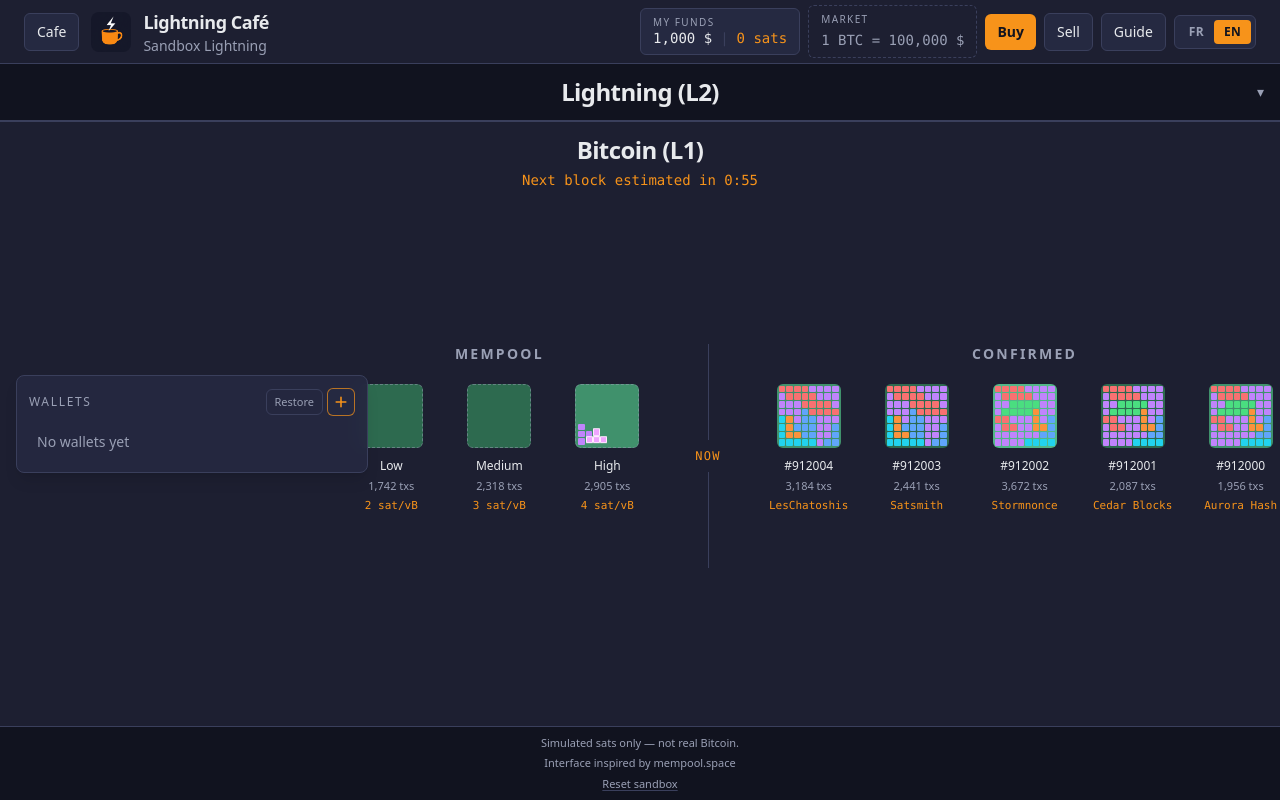
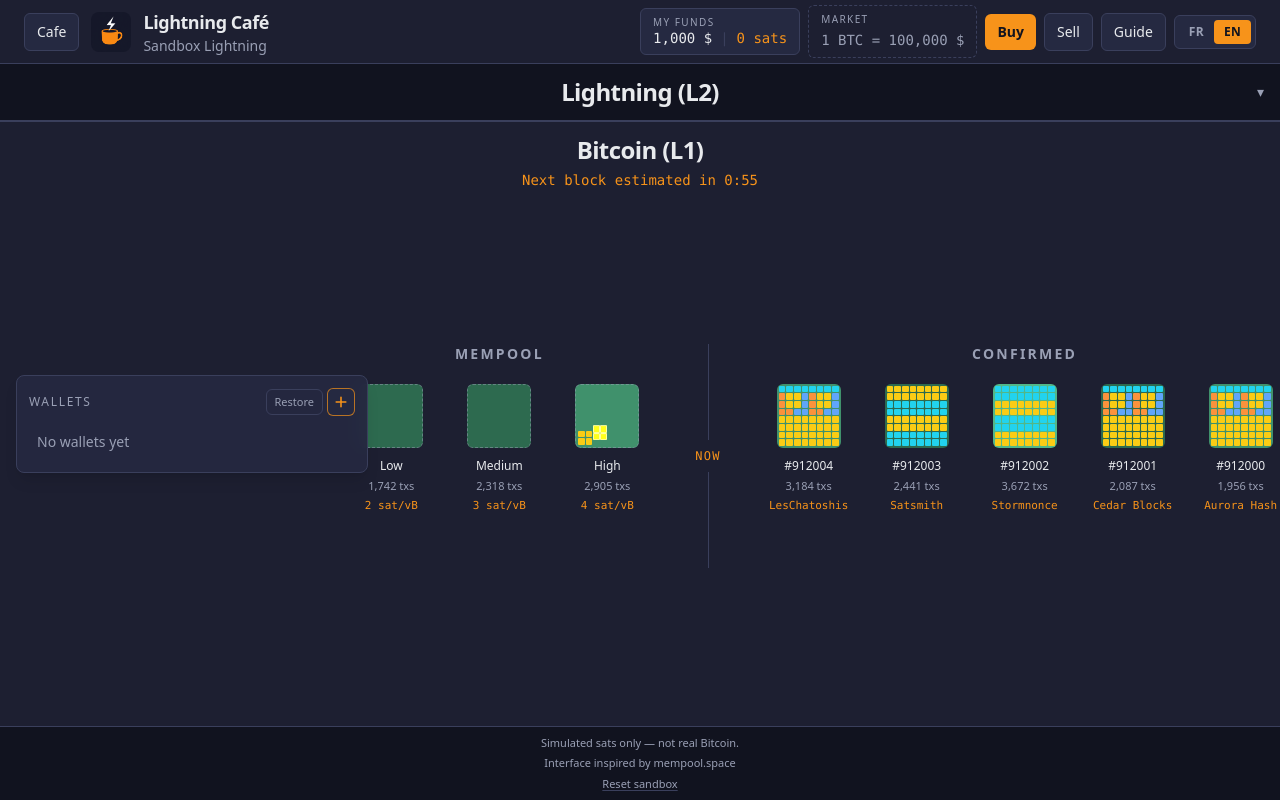
Before and after one commit to g1llez/lightning-cafe, a React (Vite) app: page / in a window 1280 px wide. Built offline with nearby package versions, Linux system fonts and the light colour scheme.

Commit message:
Replay tetris as gravity scenarios so pieces never fall through each other.

```diff
--- a/src/components/BlockTetris.tsx
+++ b/src/components/BlockTetris.tsx
@@ -4,9 +4,9 @@ import {
   tetrisPlan,
   tetrisSnapshot,
   TETRIS_COLS,
-  TETRIS_DROP_GAP,
   TETRIS_DROP_SHARE,
   TETRIS_ROWS,
+  TETRIS_SPAWN_Y,
   type TetrisCell,
   type TetrisFalling,
   type TetrisPiece,
@@ -30,16 +30,15 @@ function cellStyle(cell: TetrisCell | Pick<TetrisFalling, 'color' | 'kind'>, fal
   return {
     className: falling ? 'brightness-125' : '',
     style: {
-      backgroundColor: tetrisCellFill(cell, falling),
+      backgroundColor: tetrisCellFill(cell),
       boxShadow: falling ? 'inset 0 0 0 1px rgba(255,255,255,0.45)' : undefined,
     },
   }
 }
 
 /**
- * Live packing: a smooth clock picks the piece index; each new piece gets a
- * full CSS drop from above the well (not a per-frame React top=). Confirmed
- * tiles pass interval=0 and render frozen.
+ * Live packing: clock picks the step; each piece CSS-falls from spawn onto its
+ * gravity seat (path stays clear of already-landed tiles).
  */
 export function BlockTetris({ seed, fill, txCount, minePieces, interval }: BlockTetrisProps) {
   const fillRef = useRef(fill)
@@ -99,7 +98,7 @@ function CssFallingPiece({ piece, dropMs }: { piece: TetrisPiece; dropMs: number
   const layerRef = useRef<HTMLDivElement>(null)
   const width = 100 / TETRIS_COLS
   const height = 100 / TETRIS_ROWS
-  const fromPercent = (-TETRIS_DROP_GAP / TETRIS_ROWS) * 100
+  const fromPercent = ((TETRIS_SPAWN_Y - piece.landY) / TETRIS_ROWS) * 100
   const look = cellStyle(piece, true)
 
   useEffect(() => {
--- a/src/simulation/tetris.ts
+++ b/src/simulation/tetris.ts
@@ -2,10 +2,10 @@ import { seededRandom } from './chain'
 
 export const TETRIS_COLS = 8
 export const TETRIS_ROWS = 8
-/** Short hop onto the seat — long falls ghost through already-landed tiles. */
-export const TETRIS_DROP_GAP = 1.5
+/** Spawn this many rows above the well; gravity keeps the path clear of landed tiles. */
+export const TETRIS_SPAWN_Y = -2
 /** First slice of each piece's time slot is the fall; the rest is a pause. */
-export const TETRIS_DROP_SHARE = 0.55
+export const TETRIS_DROP_SHARE = 0.5
 
 /** Classic tetromino palette (hex for inline styles). */
 export const TETRIS_PALETTE = {
@@ -21,12 +21,7 @@ export const TETRIS_PALETTE = {
 
 export type TetrisColor = keyof typeof TETRIS_PALETTE
 export type TetrisKind = 'npc' | 'mine'
-
-export type TetrisPaint = {
-  color: Exclude<TetrisColor, 'mine'>
-  kind: TetrisKind
-}
-
+export type TetrisPaint = { color: Exclude<TetrisColor, 'mine'>; kind: TetrisKind }
 export type TetrisCell = TetrisPaint | null
 
 export type TetrisPiece = {
@@ -45,130 +40,249 @@ export type TetrisFalling = {
   color: Exclude<TetrisColor, 'mine'>
 }
 
-type Raw = Omit<TetrisPiece, "kind">
+type ShapeName = 'O' | 'I_H' | 'I_V' | 'T_U' | 'T_D' | 'L' | 'J' | 'S' | 'Z'
+
+type Shape = { color: Exclude<TetrisColor, 'mine'>; cells: [number, number][] }
+
+/** Add a scenario: ordered drops `{ shape, x }`. landY is computed by gravity. */
+type Step = { shape: ShapeName; x: number }
+
+const SHAPES: Record<ShapeName, Shape> = {
+  O: {
+    color: 'yellow',
+    cells: [
+      [0, 0],
+      [1, 0],
+      [0, 1],
+      [1, 1],
+    ],
+  },
+  I_H: {
+    color: 'cyan',
+    cells: [
+      [0, 0],
+      [1, 0],
+      [2, 0],
+      [3, 0],
+    ],
+  },
+  I_V: {
+    color: 'cyan',
+    cells: [
+      [0, 0],
+      [0, 1],
+      [0, 2],
+      [0, 3],
+    ],
+  },
+  T_U: {
+    color: 'purple',
+    cells: [
+      [0, 0],
+      [1, 0],
+      [2, 0],
+      [1, 1],
+    ],
+  },
+  T_D: {
+    color: 'purple',
+    cells: [
+      [1, 0],
+      [0, 1],
+      [1, 1],
+      [2, 1],
+    ],
+  },
+  L: {
+    color: 'orange',
+    cells: [
+      [0, 0],
+      [0, 1],
+      [0, 2],
+      [1, 2],
+    ],
+  },
+  J: {
+    color: 'blue',
+    cells: [
+      [1, 0],
+      [1, 1],
+      [1, 2],
+      [0, 2],
+    ],
+  },
+  S: {
+    color: 'green',
+    cells: [
+      [1, 0],
+      [2, 0],
+      [0, 1],
+      [1, 1],
+    ],
+  },
+  Z: {
+    color: 'red',
+    cells: [
+      [0, 0],
+      [1, 0],
+      [1, 1],
+      [2, 1],
+    ],
+  },
+}
+
+/**
+ * Scenarios = drop scripts. Easy to edit: append `{ shape, x }` steps.
+ * Gravity picks landY so a piece never falls through another.
+ */
+const SCENARIOS: Step[][] = [
+  // zipper — O bands + I rows
+  [
+    { shape: 'O', x: 0 },
+    { shape: 'O', x: 2 },
+    { shape: 'O', x: 4 },
+    { shape: 'O', x: 6 },
+    { shape: 'I_H', x: 0 },
+    { shape: 'I_H', x: 4 },
+    { shape: 'I_H', x: 0 },
+    { shape: 'I_H', x: 4 },
+    { shape: 'O', x: 0 },
+    { shape: 'O', x: 2 },
+    { shape: 'O', x: 4 },
+    { shape: 'O', x: 6 },
+    { shape: 'I_H', x: 0 },
+    { shape: 'I_H', x: 4 },
+    { shape: 'I_H', x: 0 },
+    { shape: 'I_H', x: 4 },
+  ],
+  // reverse zipper — I first, then O
+  [
+    { shape: 'I_H', x: 0 },
+    { shape: 'I_H', x: 4 },
+    { shape: 'I_H', x: 0 },
+    { shape: 'I_H', x: 4 },
+    { shape: 'O', x: 0 },
+    { shape: 'O', x: 2 },
+    { shape: 'O', x: 4 },
+    { shape: 'O', x: 6 },
+    { shape: 'I_H', x: 0 },
+    { shape: 'I_H', x: 4 },
+    { shape: 'I_H', x: 0 },
+    { shape: 'I_H', x: 4 },
+    { shape: 'O', x: 0 },
+    { shape: 'O', x: 2 },
+    { shape: 'O', x: 4 },
+    { shape: 'O', x: 6 },
+  ],
+  // boots — O pad, L/J feet, plug holes, cap with I
+  [
+    { shape: 'O', x: 0 },
+    { shape: 'O', x: 2 },
+    { shape: 'O', x: 4 },
+    { shape: 'O', x: 6 },
+    { shape: 'O', x: 0 },
+    { shape: 'O', x: 2 },
+    { shape: 'O', x: 4 },
+    { shape: 'O', x: 6 },
+    { shape: 'L', x: 0 },
+    { shape: 'J', x: 2 },
+    { shape: 'L', x: 4 },
+    { shape: 'J', x: 6 },
+    { shape: 'O', x: 1 },
+    { shape: 'O', x: 5 },
+    { shape: 'I_H', x: 0 },
+    { shape: 'I_H', x: 4 },
+  ],
+  // boots from the floor up
+  [
+    { shape: 'L', x: 0 },
+    { shape: 'J', x: 2 },
+    { shape: 'L', x: 4 },
+    { shape: 'J', x: 6 },
+    { shape: 'O', x: 1 },
+    { shape: 'O', x: 5 },
+    { shape: 'I_H', x: 0 },
+    { shape: 'I_H', x: 4 },
+    { shape: 'O', x: 0 },
+    { shape: 'O', x: 2 },
+    { shape: 'O', x: 4 },
+    { shape: 'O', x: 6 },
+    { shape: 'O', x: 0 },
+    { shape: 'O', x: 2 },
+    { shape: 'O', x: 4 },
+    { shape: 'O', x: 6 },
+  ],
+]
+
+function emptyOcc(): boolean[][] {
+  return Array.from({ length: TETRIS_ROWS }, () => Array.from({ length: TETRIS_COLS }, () => false))
+}
 
 function emptyGrid(): TetrisCell[][] {
   return Array.from({ length: TETRIS_ROWS }, () => Array.from({ length: TETRIS_COLS }, () => null))
 }
 
-/** Pre-packed mixed wells — never all-O or all-I. */
-const MIXED_WELLS: Raw[][] = [
-  [
-    { color: "red", x: 0, landY: 0, cells: [[0,0],[1,0],[1,1],[2,1]] },
-    { color: "red", x: 2, landY: 0, cells: [[0,0],[1,0],[1,1],[2,1]] },
-    { color: "purple", x: 4, landY: 0, cells: [[0,0],[1,0],[2,0],[1,1]] },
-    { color: "purple", x: 6, landY: 0, cells: [[1,0],[0,1],[1,1],[1,2]] },
-    { color: "purple", x: 0, landY: 1, cells: [[0,0],[0,1],[1,1],[0,2]] },
-    { color: "green", x: 1, landY: 2, cells: [[1,0],[2,0],[0,1],[1,1]] },
-    { color: "green", x: 3, landY: 2, cells: [[1,0],[2,0],[0,1],[1,1]] },
-    { color: "purple", x: 6, landY: 2, cells: [[0,0],[0,1],[1,1],[0,2]] },
-    { color: "orange", x: 5, landY: 3, cells: [[0,0],[0,1],[0,2],[1,2]] },
-    { color: "red", x: 0, landY: 4, cells: [[0,0],[1,0],[1,1],[2,1]] },
-    { color: "purple", x: 2, landY: 4, cells: [[0,0],[1,0],[2,0],[1,1]] },
-    { color: "blue", x: 6, landY: 4, cells: [[1,0],[1,1],[1,2],[0,2]] },
-    { color: "purple", x: 0, landY: 5, cells: [[0,0],[0,1],[1,1],[0,2]] },
-    { color: "purple", x: 3, landY: 5, cells: [[1,0],[0,1],[1,1],[2,1]] },
-    { color: "purple", x: 1, landY: 6, cells: [[1,0],[0,1],[1,1],[2,1]] },
-    { color: "cyan", x: 4, landY: 7, cells: [[0,0],[1,0],[2,0],[3,0]] },
-  ],
-  [
-    { color: "red", x: 0, landY: 0, cells: [[0,0],[1,0],[1,1],[2,1]] },
-    { color: "red", x: 2, landY: 0, cells: [[0,0],[1,0],[1,1],[2,1]] },
-    { color: "purple", x: 4, landY: 0, cells: [[0,0],[1,0],[2,0],[1,1]] },
-    { color: "purple", x: 6, landY: 0, cells: [[1,0],[0,1],[1,1],[1,2]] },
-    { color: "purple", x: 0, landY: 1, cells: [[0,0],[0,1],[1,1],[0,2]] },
-    { color: "purple", x: 1, landY: 2, cells: [[1,0],[0,1],[1,1],[1,2]] },
-    { color: "red", x: 3, landY: 2, cells: [[0,0],[1,0],[1,1],[2,1]] },
-    { color: "red", x: 5, landY: 2, cells: [[0,0],[1,0],[1,1],[2,1]] },
-    { color: "blue", x: 2, landY: 3, cells: [[1,0],[1,1],[1,2],[0,2]] },
-    { color: "cyan", x: 0, landY: 4, cells: [[0,0],[0,1],[0,2],[0,3]] },
-    { color: "orange", x: 1, landY: 4, cells: [[0,0],[0,1],[0,2],[1,2]] },
-    { color: "blue", x: 3, landY: 4, cells: [[1,0],[1,1],[1,2],[0,2]] },
-    { color: "purple", x: 5, landY: 4, cells: [[0,0],[1,0],[2,0],[1,1]] },
-    { color: "purple", x: 5, landY: 5, cells: [[0,0],[0,1],[1,1],[0,2]] },
-    { color: "blue", x: 6, landY: 5, cells: [[1,0],[1,1],[1,2],[0,2]] },
-    { color: "cyan", x: 1, landY: 7, cells: [[0,0],[1,0],[2,0],[3,0]] },
-  ],
-  [
-    { color: "purple", x: 0, landY: 0, cells: [[0,0],[1,0],[2,0],[1,1]] },
-    { color: "purple", x: 3, landY: 0, cells: [[0,0],[1,0],[2,0],[1,1]] },
-    { color: "green", x: 5, landY: 0, cells: [[1,0],[2,0],[0,1],[1,1]] },
-    { color: "orange", x: 0, landY: 1, cells: [[0,0],[0,1],[0,2],[1,2]] },
-    { color: "green", x: 1, landY: 1, cells: [[1,0],[2,0],[0,1],[1,1]] },
-    { color: "purple", x: 6, landY: 1, cells: [[1,0],[0,1],[1,1],[1,2]] },
-    { color: "purple", x: 3, landY: 2, cells: [[0,0],[1,0],[2,0],[1,1]] },
-    { color: "green", x: 1, landY: 3, cells: [[1,0],[2,0],[0,1],[1,1]] },
-    { color: "green", x: 4, landY: 3, cells: [[1,0],[2,0],[0,1],[1,1]] },
-    { color: "purple", x: 0, landY: 4, cells: [[0,0],[0,1],[1,1],[0,2]] },
-    { color: "purple", x: 2, landY: 4, cells: [[1,0],[0,1],[1,1],[1,2]] },
-    { color: "cyan", x: 6, landY: 4, cells: [[0,0],[0,1],[0,2],[0,3]] },
-    { color: "cyan", x: 7, landY: 4, cells: [[0,0],[0,1],[0,2],[0,3]] },
-    { color: "yellow", x: 4, landY: 5, cells: [[0,0],[1,0],[0,1],[1,1]] },
-    { color: "green", x: 0, landY: 6, cells: [[1,0],[2,0],[0,1],[1,1]] },
-    { color: "cyan", x: 2, landY: 7, cells: [[0,0],[1,0],[2,0],[3,0]] },
-  ],
-  [
-    { color: "purple", x: 0, landY: 0, cells: [[0,0],[0,1],[1,1],[0,2]] },
-    { color: "red", x: 1, landY: 0, cells: [[0,0],[1,0],[1,1],[2,1]] },
-    { color: "red", x: 3, landY: 0, cells: [[0,0],[1,0],[1,1],[2,1]] },
-    { color: "purple", x: 5, landY: 0, cells: [[0,0],[1,0],[2,0],[1,1]] },
-    { color: "blue", x: 6, landY: 1, cells: [[1,0],[1,1],[1,2],[0,2]] },
-    { color: "purple", x: 1, landY: 2, cells: [[0,0],[0,1],[1,1],[0,2]] },
-    { color: "red", x: 2, landY: 2, cells: [[0,0],[1,0],[1,1],[2,1]] },
-    { color: "purple", x: 4, landY: 2, cells: [[0,0],[1,0],[2,0],[1,1]] },
-    { color: "orange", x: 0, landY: 3, cells: [[0,0],[0,1],[0,2],[1,2]] },
-    { color: "purple", x: 2, landY: 4, cells: [[0,0],[0,1],[1,1],[0,2]] },
-    { color: "red", x: 3, landY: 4, cells: [[0,0],[1,0],[1,1],[2,1]] },
-    { color: "purple", x: 5, landY: 4, cells: [[0,0],[1,0],[2,0],[1,1]] },
-    { color: "blue", x: 6, landY: 5, cells: [[1,0],[1,1],[1,2],[0,2]] },
-    { color: "yellow", x: 0, landY: 6, cells: [[0,0],[1,0],[0,1],[1,1]] },
-    { color: "purple", x: 2, landY: 6, cells: [[1,0],[0,1],[1,1],[2,1]] },
-    { color: "purple", x: 4, landY: 6, cells: [[0,0],[1,0],[2,0],[1,1]] },
-  ],
-]
+function fits(occ: boolean[][], cells: [number, number][], x: number, y: number): boolean {
+  return cells.every(([dx, dy]) => {
+    const px = x + dx
+    const py = y + dy
+    if (px < 0 || px >= TETRIS_COLS || py >= TETRIS_ROWS) {
+      return false
+    }
+    if (py < 0) {
+      return true
+    }
+    return !occ[py]?.[px]
+  })
+}
 
-function coversExactly(raw: Raw[]): boolean {
-  if (raw.length !== 16) {
-    return false
+function onBoard(cells: [number, number][], y: number): boolean {
+  return cells.every(([, dy]) => y + dy >= 0)
+}
+
+/** Drop onto the current stack. Null if the piece cannot rest fully inside the well. */
+export function tetrisLandY(occ: boolean[][], cells: [number, number][], x: number): number | null {
+  let y = TETRIS_SPAWN_Y - 2
+  if (!fits(occ, cells, x, y)) {
+    return null
   }
-  const grid = emptyGrid()
-  for (const item of raw) {
-    for (const [dx, dy] of item.cells) {
-      const x = item.x + dx
-      const y = item.landY + dy
-      if (x < 0 || x >= TETRIS_COLS || y < 0 || y >= TETRIS_ROWS) {
-        return false
-      }
-      const row = grid[y]
-      if (!row || row[x] !== null) {
-        return false
-      }
-      row[x] = { color: item.color, kind: "npc" }
+  while (fits(occ, cells, x, y + 1)) {
+    y += 1
+  }
+  if (!onBoard(cells, y) || !fits(occ, cells, x, y)) {
+    return null
+  }
+  return y
+}
+
+function cover(occ: boolean[][], cells: [number, number][], x: number, y: number) {
+  for (const [dx, dy] of cells) {
+    const row = occ[y + dy]
+    if (row) {
+      row[x + dx] = true
     }
   }
-  return grid.every((row) => row.every((cell) => cell !== null))
 }
 
-function isVaried(raw: Raw[]): boolean {
-  const colors = new Set(raw.map((item) => item.color))
-  if (colors.size < 4) {
-    return false
+function buildScenario(steps: Step[]): TetrisPiece[] | null {
+  const occ = emptyOcc()
+  const plan: Omit<TetrisPiece, 'kind'>[] = []
+  for (const step of steps) {
+    const shape = SHAPES[step.shape]
+    const landY = tetrisLandY(occ, shape.cells, step.x)
+    if (landY === null) {
+      return null
+    }
+    cover(occ, shape.cells, step.x, landY)
+    plan.push({ cells: shape.cells, x: step.x, landY, color: shape.color })
   }
-  const cyan = raw.filter((item) => item.color === "cyan").length
-  const yellow = raw.filter((item) => item.color === "yellow").length
-  return cyan <= 4 && yellow <= 4
+  if (!occ.every((row) => row.every(Boolean))) {
+    return null
+  }
+  return plan.map((item) => ({ ...item, kind: 'npc' as const }))
 }
 
-const SAFE_WELLS = MIXED_WELLS.filter(coversExactly).filter(isVaried)
-
-/** Instant pick among mixed wells — no search on the UI thread. */
-function pickWell(seed: string, txCount: number): Raw[] {
-  const random = seededRandom(`${seed}|${txCount}|tiles`)
-  if (SAFE_WELLS.length === 0) {
-    throw new Error('No mixed tetris wells available')
-  }
-  return SAFE_WELLS[Math.floor(random() * SAFE_WELLS.length)]!
-}
+const BUILT = SCENARIOS.map(buildScenario).filter((plan): plan is TetrisPiece[] => plan !== null)
 
 function stamp(
   grid: TetrisCell[][],
@@ -183,27 +297,37 @@ function stamp(
   }
 }
 
-/** Drop order: already in the right column, gravity only. Fills every cell. */
+/** True if every intermediate drop pose sits only on empty cells (no ghosting). */
+export function tetrisPathClear(plan: TetrisPiece[], index: number): boolean {
+  const occ = emptyOcc()
+  for (const item of plan.slice(0, index)) {
+    cover(occ, item.cells, item.x, item.landY)
+  }
+  const current = plan[index]
+  if (!current) {
+    return false
+  }
+  for (let y = TETRIS_SPAWN_Y; y <= current.landY; y += 1) {
+    if (!fits(occ, current.cells, current.x, y)) {
+      return false
+    }
+  }
+  return true
+}
+
 export function tetrisPlan(seed: string, txCount: number, minePieces = 0): TetrisPiece[] {
-  const raw = [...pickWell(seed, txCount)].sort((left, right) => {
-    const deep =
-      Math.max(...right.cells.map(([, y]) => right.landY + y)) - Math.max(...left.cells.map(([, y]) => left.landY + y))
-    if (deep !== 0) {
-      return deep
-    }
-    return left.x - right.x
-  })
-  const mineFrom = Math.max(0, raw.length - Math.max(0, minePieces))
-  return raw.map((item, index) => ({
+  if (BUILT.length === 0) {
+    throw new Error('No tetris scenarios available')
+  }
+  const random = seededRandom(`${seed}|${txCount}|scene`)
+  const base = BUILT[Math.floor(random() * BUILT.length)]!
+  const mineFrom = Math.max(0, base.length - Math.max(0, minePieces))
+  return base.map((item, index) => ({
     ...item,
     kind: index >= mineFrom ? 'mine' : 'npc',
   }))
 }
 
-/**
- * `progress` 0..1 over the block interval. A piece drops quickly, then waits.
- * No lateral move, no rotate.
- */
 export function tetrisSnapshot(plan: TetrisPiece[], progress: number): {
   landed: TetrisCell[][]
   falling: TetrisFalling | null
@@ -235,13 +359,14 @@ export function tetrisSnapshot(plan: TetrisPiece[], progress: number): {
   }
 
   const dropT = frac / TETRIS_DROP_SHARE
+  const travel = current.landY - TETRIS_SPAWN_Y
 
   return {
     landed: grid,
     falling: {
       cells: current.cells,
       x: current.x,
-      y: current.landY - TETRIS_DROP_GAP + dropT * TETRIS_DROP_GAP,
+      y: TETRIS_SPAWN_Y + dropT * travel,
       kind: current.kind,
       color: current.color,
     },
@@ -256,17 +381,20 @@ export function tetrisShapeKey(cells: [number, number][]): string {
   return [...cells.map(([x, y]) => `${x},${y}`)].sort().join(';')
 }
 
-export function tetrisCellFill(cell: TetrisCell | Pick<TetrisFalling, 'color' | 'kind'>, falling = false): string {
+export function tetrisCellFill(cell: TetrisCell | Pick<TetrisFalling, 'color' | 'kind'>): string {
   if (!cell || typeof cell !== 'object') {
     return 'transparent'
   }
   if ('kind' in cell && cell.kind === 'mine') {
     return TETRIS_PALETTE.mine
   }
-  const hex = TETRIS_PALETTE[cell.color]
-  return falling ? hex : hex
+  return TETRIS_PALETTE[cell.color]
 }
 
 export function tetrisWellsAreFull(): boolean {
-  return SAFE_WELLS.length > 0 && SAFE_WELLS.every(coversExactly)
+  return BUILT.length > 0 && BUILT.every((plan) => plan.length === 16)
 }
+
+export function tetrisScenarioCount(): number {
+  return BUILT.length
+}
```
Also changed, not shown: 1 other file (tests, documents, lock files or other folders).
